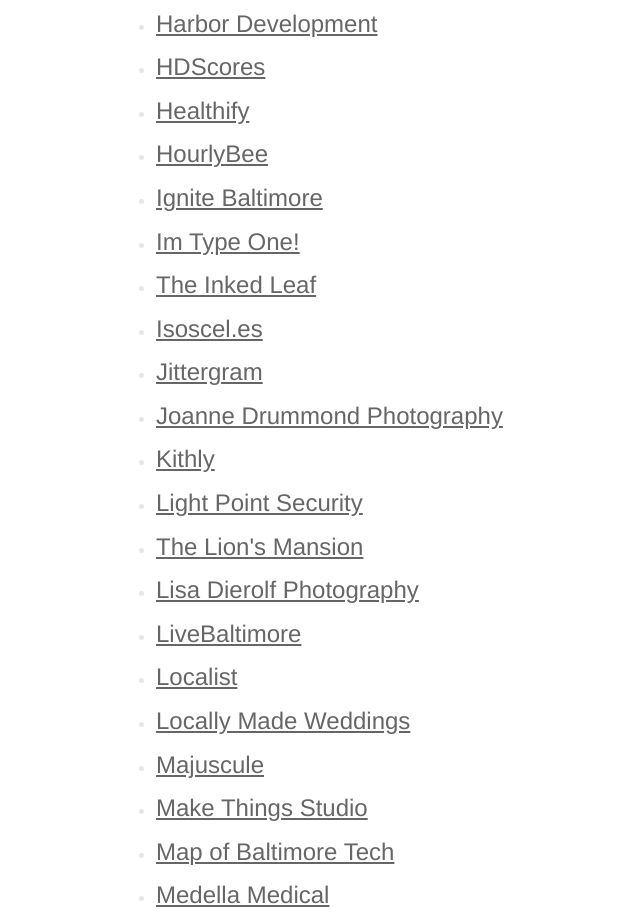
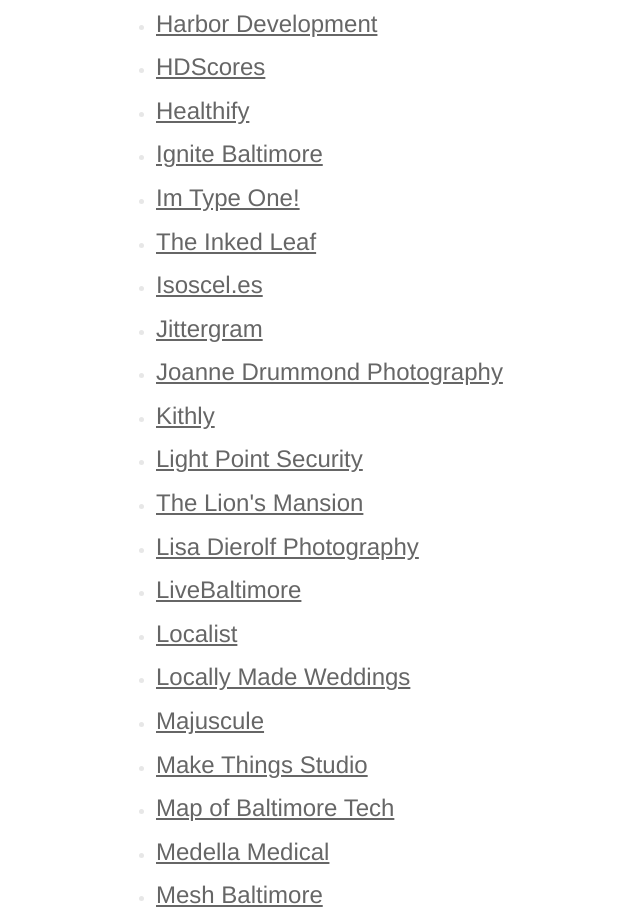
Before and after one commit to Figure53/madewithlove, a plain HTML site: page index.html in a window 1280 px wide. Shown: the part 1921-2840 px from the top of the page, without its empty margins (179-819 px from the left). Drawn offline with Linux system fonts and the light colour scheme.

Commit message:
Removing HourlyBee, by request.

```diff
--- a/index.html
+++ b/index.html
@@ -64,7 +64,6 @@
           <li><a href="http://www.webuildright.com/">Harbor Development</a></li>
           <li><a href="http://hdscores.com/">HDScores</a></li>
 	  <li><a href="http://www.healthify.us">Healthify</a></li>
-	  <li><a href="http://www.hourlybee.com">HourlyBee</a></li>
           <li><a href="http://www.ignitebaltimore.com">Ignite Baltimore</a></li>
 	  <li><a href="http://imtypeone.com">Im Type One!</a></li>
           <li><a href="http://www.theinkedleaf.com/">The Inked Leaf</a></li>
```
